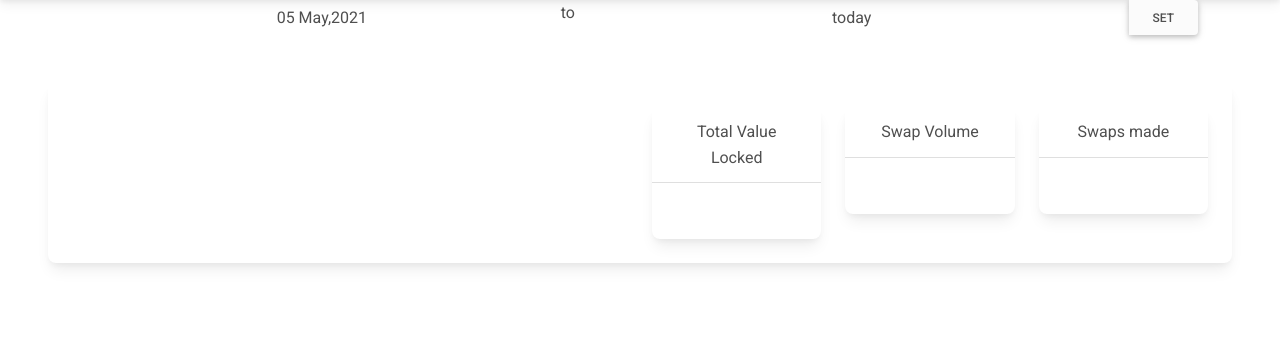
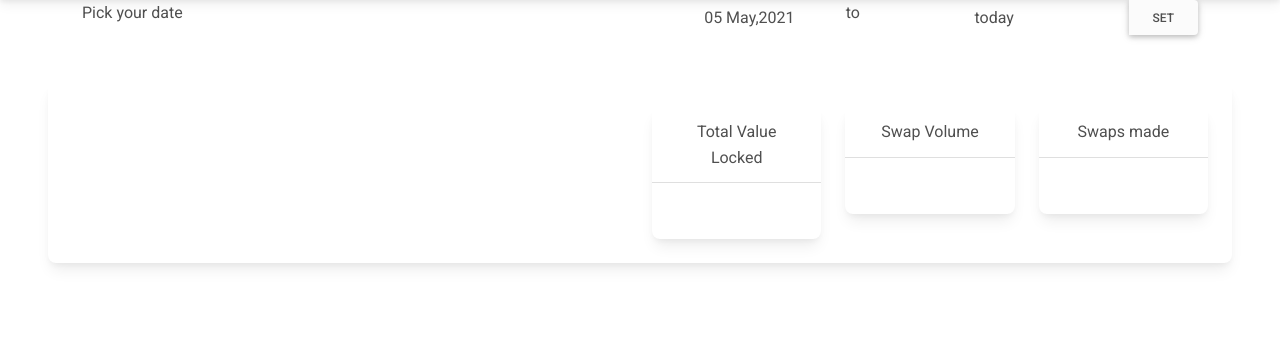
Before and after one commit to darvinrio/one-dash, a Flask app: template templates/uni/pool.html in a window 1280 px wide. Shown: the part 57-417 px from the top of the page. Run offline with Flask 2, Linux system fonts and the light colour scheme; the template is opened without the code that fills it, so the values that code supplies are empty; parts of the project's set-up code (start-up, migrations or seed data) failed here and were passed over; some libraries are stand-ins or nearby versions.

Commit message:
added date range

```diff
--- a/app.py
+++ b/app.py
@@ -65,9 +65,9 @@ def pool(pool_address):
     if request.method == 'POST':
         start_date = request.form['start_date']
         end_date = request.form['end_date']
-        start_date = datetime.strptime(start_date, "%d %B, %Y")
+        start_date = datetime.strptime(start_date, "%d %b, %Y")
         try:
-            end_date = datetime.strptime(end_date, "%d %B, %Y")
+            end_date = datetime.strptime(end_date, "%d %b, %Y")
         except:
             end_date = today
         param_list = get_page(pool_address,start_date=start_date,end_date=end_date)
--- a/templates/uni/pool.html
+++ b/templates/uni/pool.html
@@ -37,19 +37,9 @@
     <script src='https://cdnjs.cloudflare.com/ajax/libs/bootstrap-datepicker/1.9.0/js/bootstrap-datepicker.min.js'
         type='text/javascript'></script>
 
-
-    {#<div class="input-group input-daterange">
-        <form action="/uni_pool/{{pool_address}}" method="post">
-
-            <input type="text" class="form-control" value="05 May,2021" style='width: 300px;' name="start_date"
-                id="start_date">
-            <div class="input-group-addon">to</div>
-            <input type="text" class="form-control" value="today" style='width: 300px;' name="end_date" id="end_date">
-            <input type="submit" value="set">
-
-        </form>
-    </div>#}
-
+    <div class="row">
+        <div class="col">Pick your date</div>
+        <div class="col">
             <div class="form-outline">
                 <form action="/uni_pool/{{pool_address}}" method="POST">
                     <div class="input-group input-daterange">
@@ -60,10 +50,13 @@
                         <input type="text" class="form-control" value="today" style='width: 100px;' name="end_date"
                             id="end_date">
                         <button class="btn btn-light" type="submit" value="set">Set</button>
-
                     </div>
                 </form>
             </div>
+        </div>
+    </div>
+
+
 
 
 
```
Also changed, not shown: scripts/pool.py (+5 -2 lines), static/js/plots/bokeh_plot.js. Lines whose indentation alone changed are shown as unchanged.
